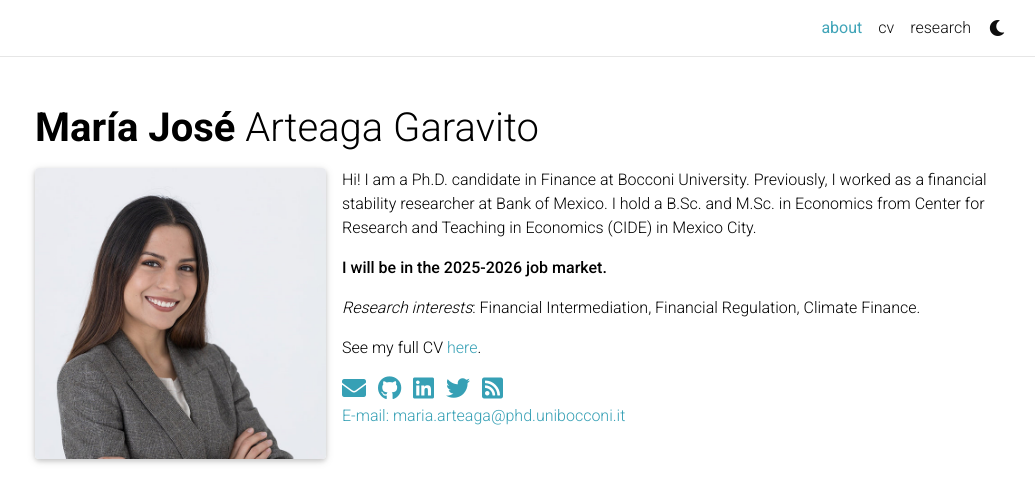
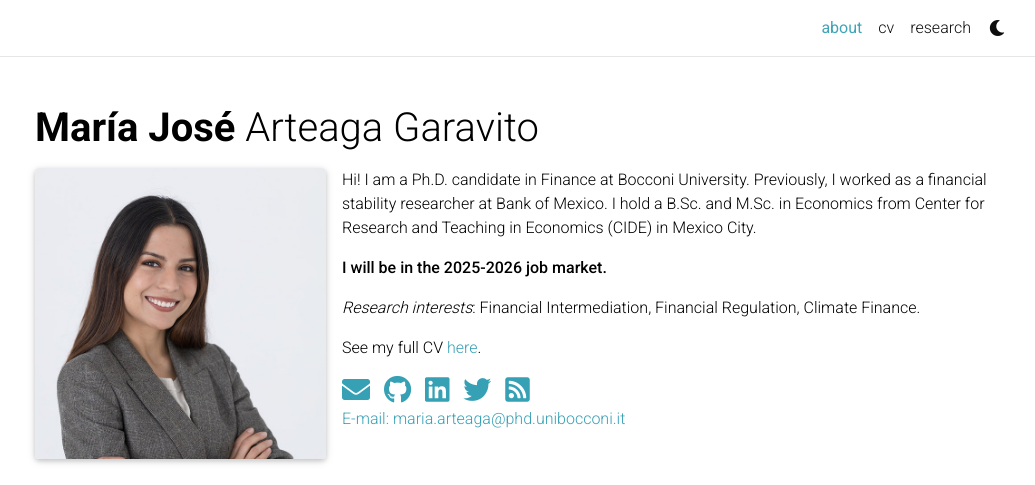
Before and after one commit to majoarteaga/majoarteaga.github.io, a Jekyll site: the page built from _pages/about.md, in a window 1280 px wide. Shown: the top 485 px of the page, without its empty margins (120-1155 px from the left). Built offline with Jekyll 4.4.1, drawn with Linux system fonts in a browser that asks for light colours; full-size pictures stand in for the smaller copies a plugin makes; emoji names are drawn with the system emoji font; comment, search, counter and statistics services are not loaded; a style sheet for code colours, icons or effects is not loaded.

Commit message:
Update main.scss

```diff
--- a/assets/css/main.scss
+++ b/assets/css/main.scss
@@ -16,19 +16,19 @@ $max-content-width: {{ site.max_width }};
 
 
 
-/* Medium-size social icons */
+/* Medium–large social icons (a bit bigger) */
 .social-icons-medium a {
-  margin-right: 8px !important;
+  margin-right: 10px !important;
   display: inline-block;
   vertical-align: middle;
 }
 
 .social-icons-medium i,
 .social-icons-medium svg {
-  font-size: 24px !important;
+  font-size: 28px !important;  /* was 24px */
 }
 
 .social-icons-medium img {
-  width: 26px !important;
-  height: 26px !important;
+  width: 30px !important;      /* was 26px */
+  height: 30px !important;
 }
```
